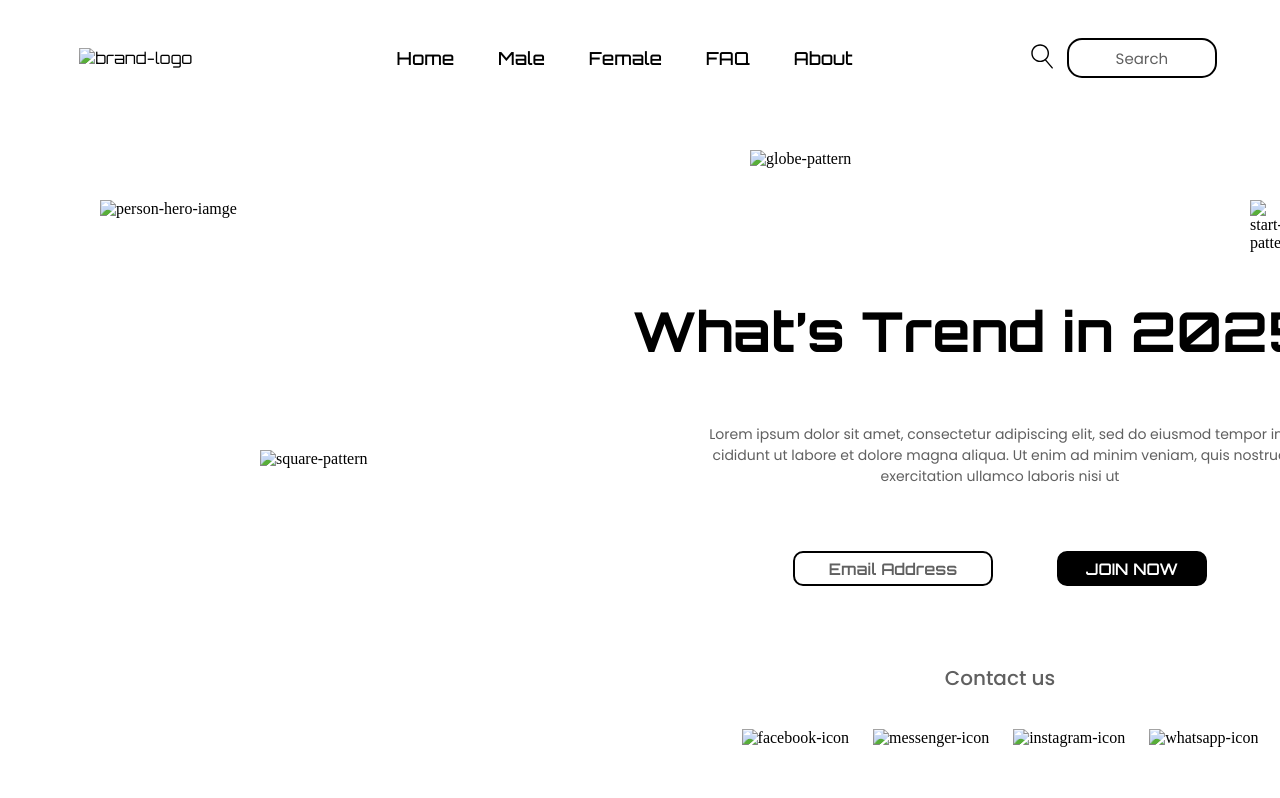
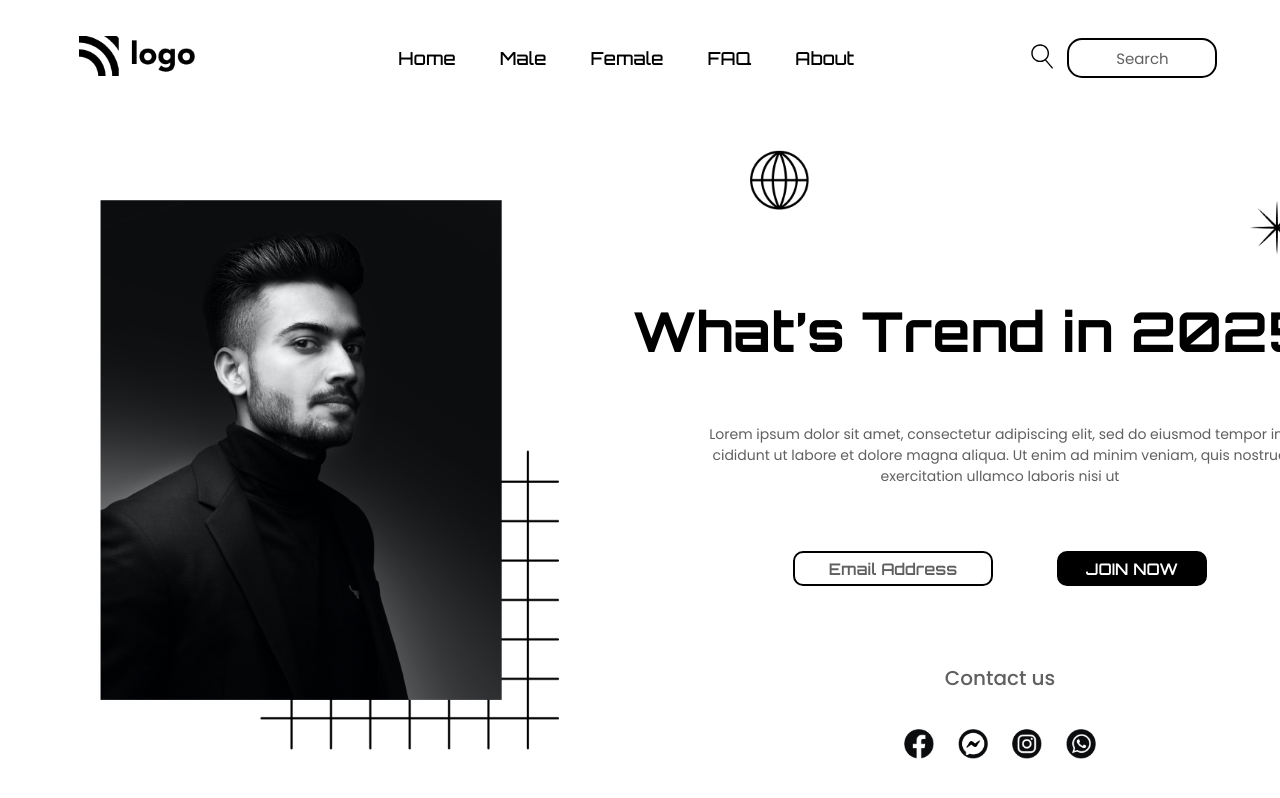
Before and after one commit to Aadi-11/Project-01, a plain HTML site: page index.html in a window 1280 px wide. Shown: the top 798 px of the page. Drawn offline with Linux system fonts and the light colour scheme; the site is published under a folder, as on GitHub Pages, so addresses that start at the root find nothing.

Commit message:
minorErrors

```diff
--- a/index.html
+++ b/index.html
@@ -27,7 +27,7 @@
     <section aria-label="navbar">
       <nav class="navbar-container">
         <div class="logo">
-          <img src="/assets/Logo.png" class="logo-img" alt="brand-logo" />
+          <img src="./assets/Logo.png" class="logo-img" alt="brand-logo" />
         </div>
         <div>
           <ul class="list">
@@ -60,18 +60,18 @@
         <!-- Patterns -->
         <!-- ---------------- -->
         <span class="square">
-          <img src="/assets/squares.png" class="square-pattern" alt="square-pattern" />
+          <img src="./assets/squares.png" class="square-pattern" alt="square-pattern" />
         </span>
         <!-- Star -->
         <span class="star">
-          <img src="/assets/start.png" class="star-pattern" alt="start-pattern" />
+          <img src="./assets/start.png" class="star-pattern" alt="start-pattern" />
         </span>
         <!-- Globe -->
         <span class="globe">
-          <img src="/assets/globe.png" class="globe-img" alt="globe-pattern" />
+          <img src="./assets/globe.png" class="globe-img" alt="globe-pattern" />
         </span>
         <div>
-          <img src="/assets/Image.png" class="hero-img" alt="person-hero-iamge" />
+          <img src="./assets/Image.png" class="hero-img" alt="person-hero-iamge" />
         </div>
         <div class="hero-container-right">
           <h1 class="hero-heading">What’s Trend in 2025 ?</h1>
@@ -89,16 +89,16 @@
             <h4 class="contact-heading">Contact us</h4>
             <div class="icons">
               <span>
-                <img src="/assets/Group.png" alt="facebook-icon" />
+                <img src="./assets/Group.png" alt="facebook-icon" />
               </span>
               <span>
-                <img src="/assets/Group (1).png" alt="messenger-icon" />
+                <img src="./assets/Group (1).png" alt="messenger-icon" />
               </span>
               <span>
-                <img src="/assets/Group (2).png" alt="instagram-icon" />
+                <img src="./assets/Group (2).png" alt="instagram-icon" />
               </span>
               <span>
-                <img src="/assets/Group (3).png" alt="whatsapp-icon" />
+                <img src="./assets/Group (3).png" alt="whatsapp-icon" />
               </span>
             </div>
           </div>
```
